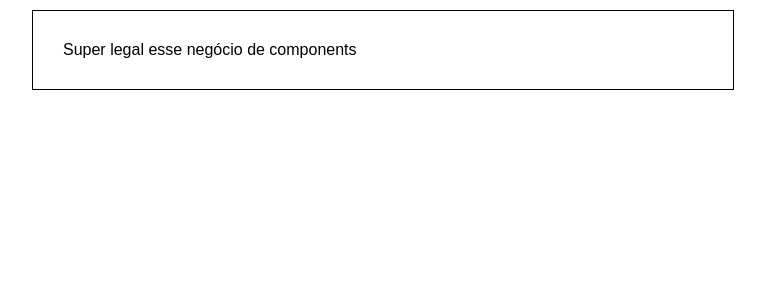
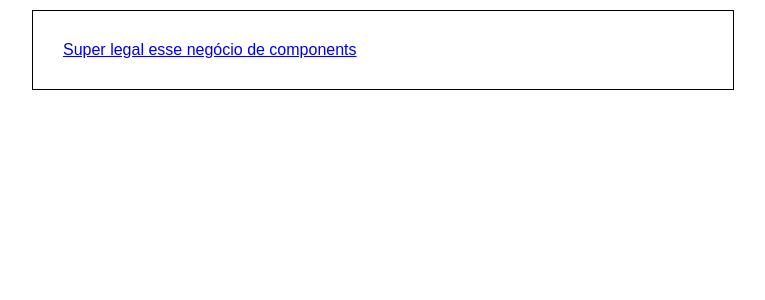
Before and after one commit to watinha/react-examples, a React (Create React App) app: page / in a window 1280 px wide. Shown: the top 300 px of the page, without its empty margins (257-1022 px from the left). Built offline with nearby package versions, Linux system fonts and the light colour scheme.

Commit message:
now using an accessible tooltip element

```diff
--- a/package.json
+++ b/package.json
@@ -12,7 +12,7 @@
   "scripts": {
     "start": "react-scripts start",
     "build": "react-scripts build",
-    "test": "react-scripts test --env=jsdom --coverage",
+    "test": "react-scripts test --env=jsdom",
     "eject": "react-scripts eject"
   }
 }
--- a/src/tooltip/Tooltip.js
+++ b/src/tooltip/Tooltip.js
@@ -24,9 +24,12 @@ class Tooltip extends React.Component {
 
     render () {
         return (
-            <div className="tooltip" onMouseOver={this.show} onMouseOut={this.hide}>
-                {this.props.content}
-                <div className={"tooltip " + (this.state.visible ? 'appear' : 'hidden') }>
+            <div className="tooltip"
+                 onMouseOver={this.show} onMouseOut={this.hide}>
+                <a href="#" onBlur={this.hide} onFocus={this.show}
+                   aria-describedby="tooltip">{this.props.content}</a>
+                <div id="tooltip" role="tooltip"
+                     className={"tooltip " + (this.state.visible ? 'appear' : 'hidden') }>
                     {this.props.more}
                 </div>
             </div>
```
Also changed, not shown: 1 other file (tests, documents, lock files or other folders).
